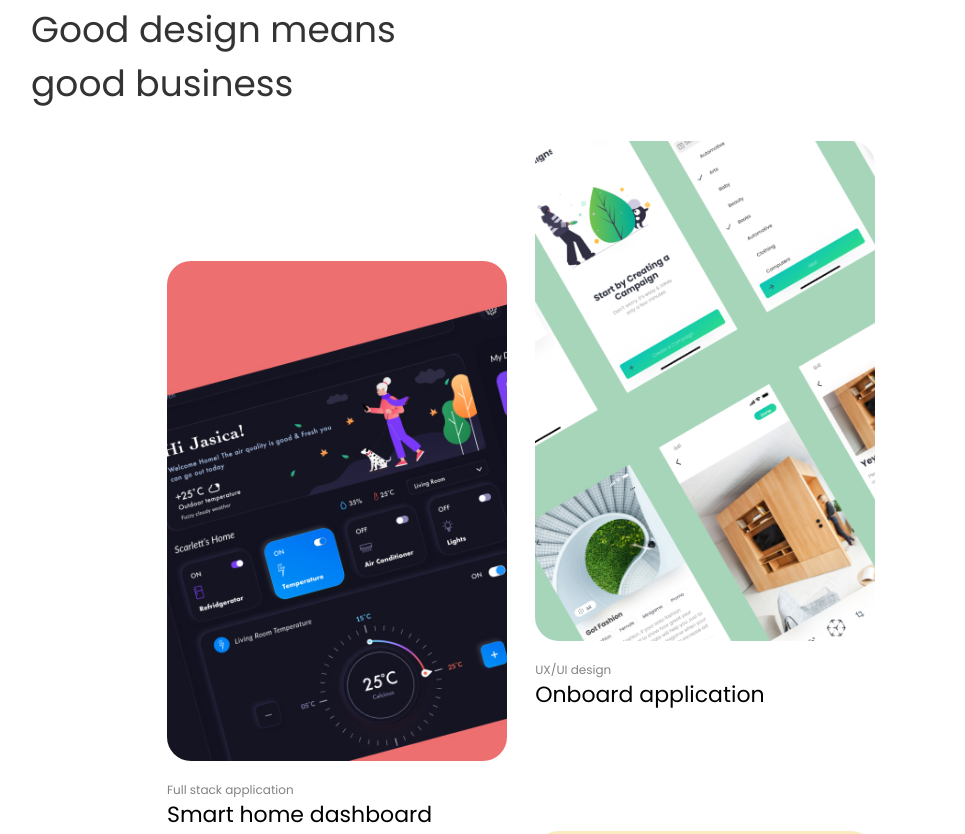
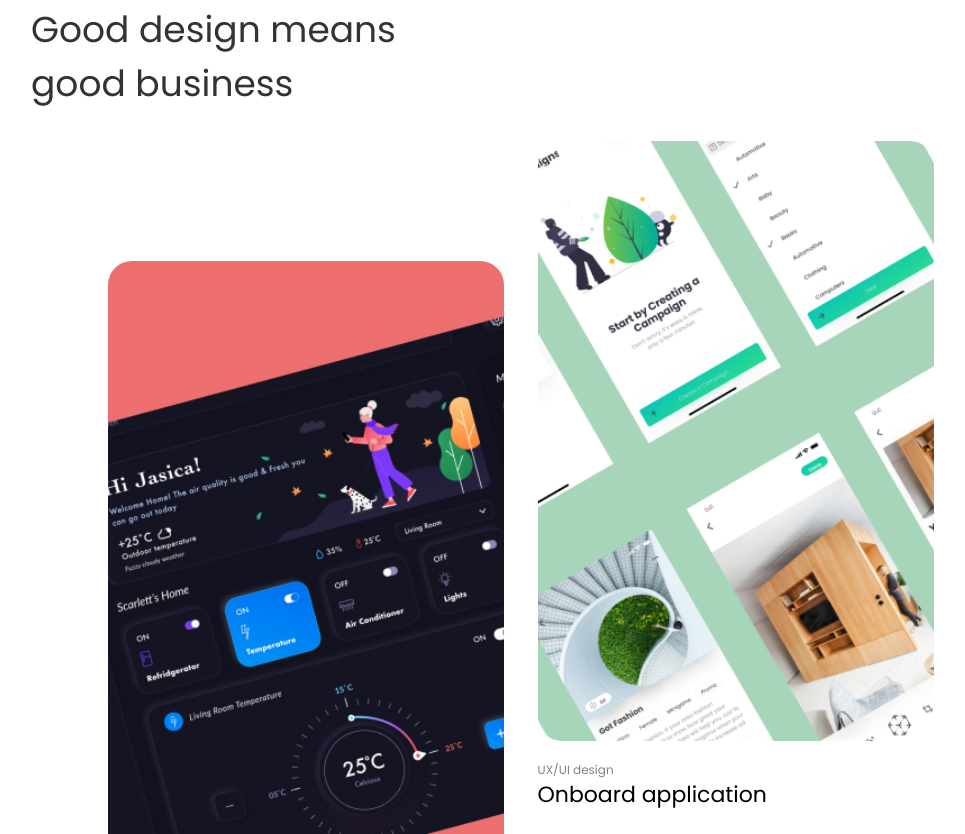
Before and after one commit to AtakishiAliyev/edie, a plain HTML site: page index.html in a window 1280 px wide. Shown: the part 2067-2901 px from the top of the page, without its empty margins (119-1084 px from the left). Drawn offline with nearby package versions, Linux system fonts and the light colour scheme.

Commit message:
Our works section done

```diff
--- a/css/style.css
+++ b/css/style.css
@@ -252,7 +252,7 @@ header {
 .boxes {
     display: flex;
     flex-wrap: wrap;
-    width: 60%;
+    width: 70%;
     margin: auto;
     justify-content: space-between;
 }
@@ -263,7 +263,7 @@ header {
 
 .boxes .box .image {
     width: 100%;
-    height: 500px;
+    height: 600px;
     border-radius: 24px;
     background-repeat: no-repeat;
     background-size: cover;
```
